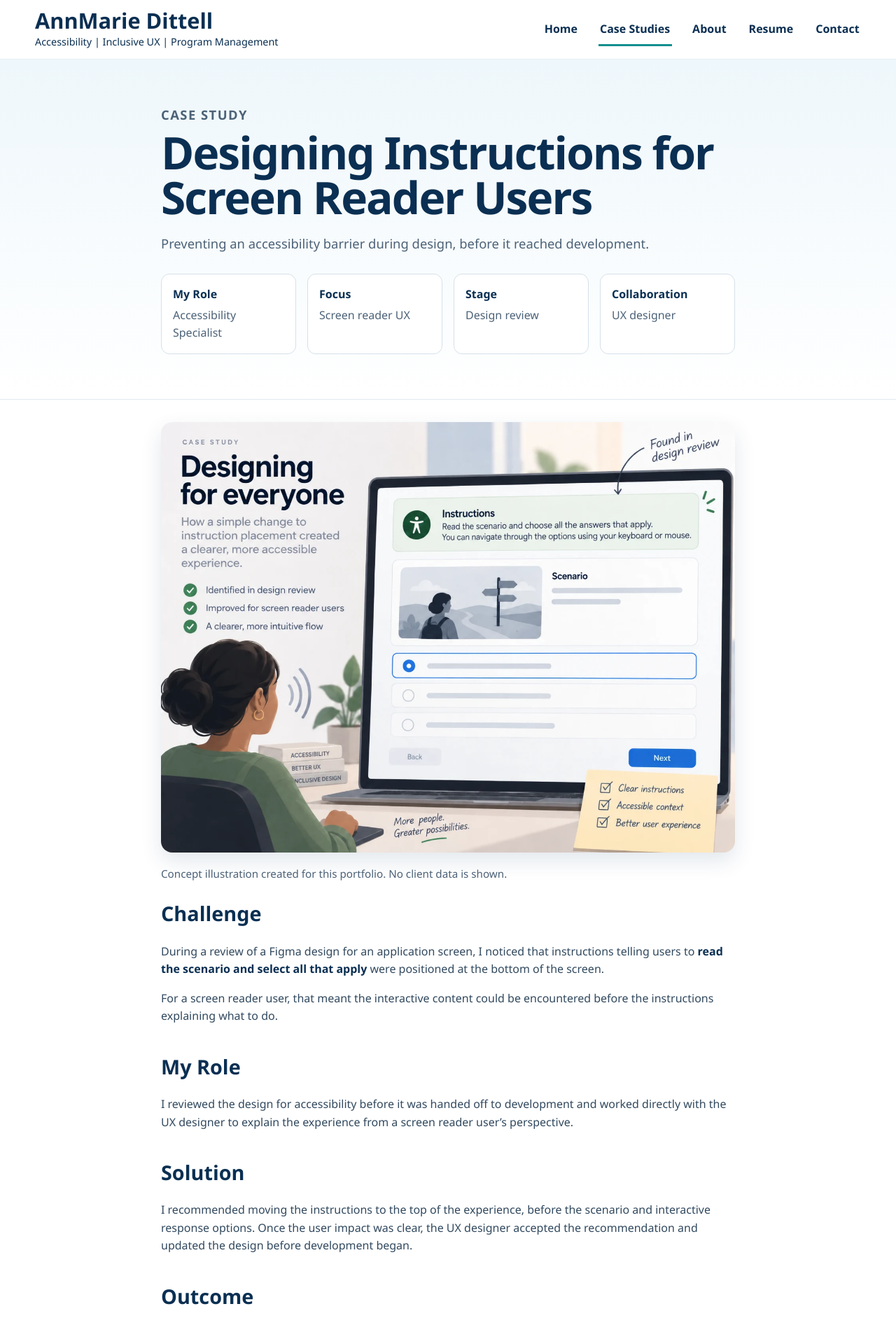
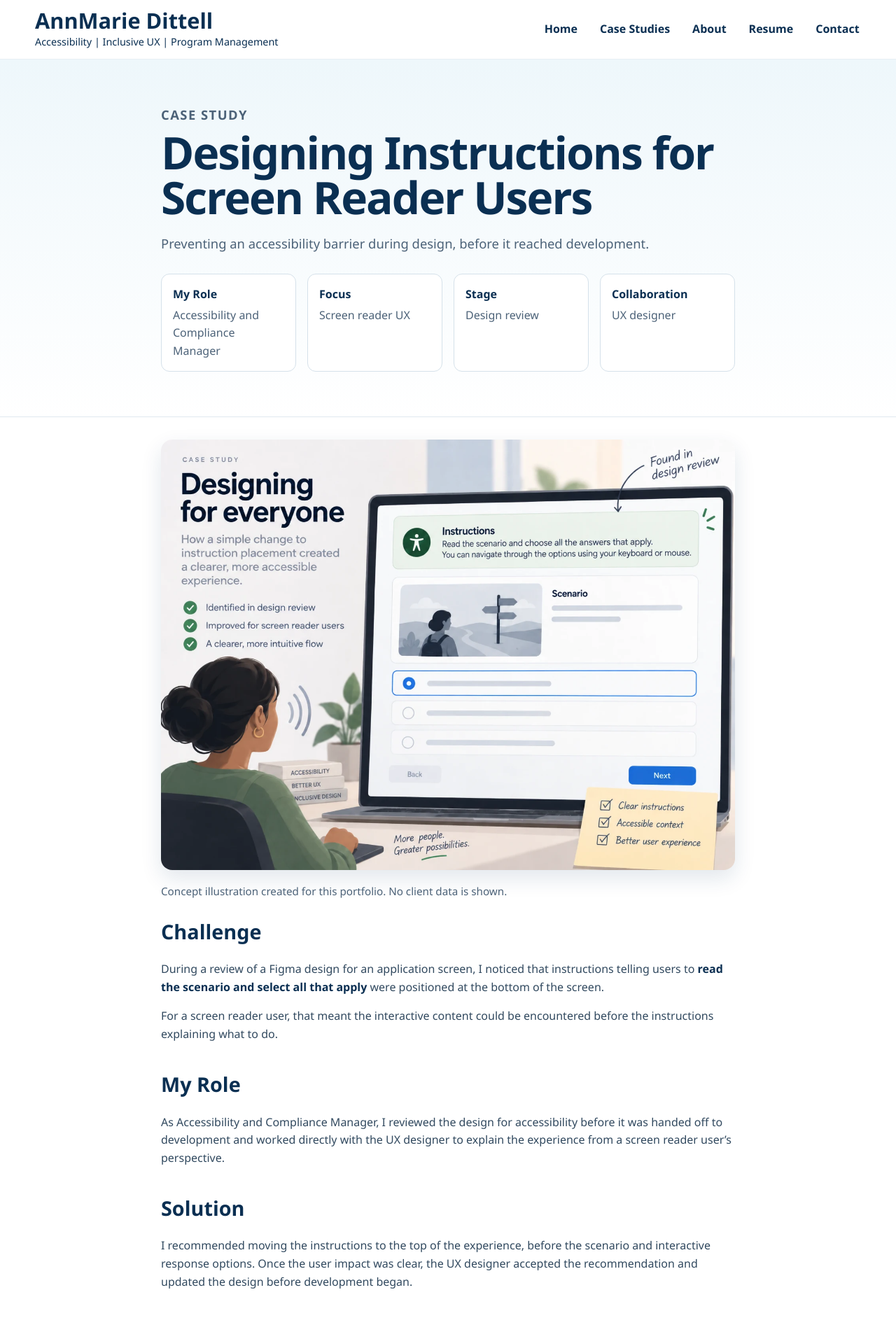
Before and after one commit to annmariedittell/annmariedittell.github.io, a website: page case-studies/instructions.html in a window 1280 px wide. Shown: the top 1883 px of the page at 70% size. Drawn offline with Linux system fonts and the light colour scheme.

Commit message:
Standardize screen reader case study metadata and navigation

```diff
--- a/case-studies/instructions.html
+++ b/case-studies/instructions.html
@@ -1,9 +1,9 @@
-<!doctype html><html lang="en"><head><meta charset="utf-8"><meta name="viewport" content="width=device-width, initial-scale=1"><title>Designing Instructions for Screen Reader Users | AnnMarie Dittell</title><link rel="stylesheet" href="../styles.css"></head><body>
-<a class="skip-link" href="#main">Skip to main content</a><header class="site-header"><div class="container header-row"><a class="brand" href="../index.html#main"><span class="brand-name">AnnMarie Dittell</span><span class="brand-tagline">Accessibility | Inclusive UX | Program Management</span></a><button class="nav-toggle" type="button" aria-expanded="false" aria-controls="site-nav">Menu</button><nav id="site-nav" class="site-nav" aria-label="Primary"><ul><li><a href="../index.html#main">Home</a></li><li><a href="index.html#main" aria-current="page">Case Studies</a></li><li><a href="../about.html#main">About</a></li><li><a href="../resume.html#main">Resume</a></li><li><a href="../index.html#contact">Contact</a></li></ul></nav></div></header>
-<main id="main"><section class="page-hero"><div class="content-narrow"><p class="eyebrow">Case Study</p><h1>Designing Instructions for Screen Reader Users</h1><p>Preventing an accessibility barrier during design, before it reached development.</p><dl class="case-meta"><div><dt>My Role</dt><dd>Accessibility Specialist</dd></div><div><dt>Focus</dt><dd>Screen reader UX</dd></div><div><dt>Stage</dt><dd>Design review</dd></div><div><dt>Collaboration</dt><dd>UX designer</dd></div></dl></div></section><figure class="case-visual content-narrow"><img src="../assets/case-instructions.webp" alt="Concept illustration showing instructions placed before a scenario and selectable answers in an application interface."><figcaption>Concept illustration created for this portfolio. No client data is shown.</figcaption></figure><article class="content-narrow prose">
+<!doctype html><html lang="en"><head><meta charset="utf-8"><meta name="viewport" content="width=device-width, initial-scale=1"><meta name="description" content="Accessibility case study by AnnMarie Dittell on identifying a screen reader UX barrier during design and resolving it before development."><title>Designing Instructions for Screen Reader Users | AnnMarie Dittell</title><link rel="stylesheet" href="../styles.css"></head><body>
+<a class="skip-link" href="#main">Skip to main content</a><header class="site-header"><div class="container header-row"><a class="brand" href="../index.html#main"><span class="brand-name">AnnMarie Dittell</span><span class="brand-tagline">Accessibility | Inclusive UX | Program Management</span></a><button class="nav-toggle" type="button" aria-expanded="false" aria-controls="site-nav">Menu</button><nav id="site-nav" class="site-nav" aria-label="Primary"><ul><li><a href="../index.html#main">Home</a></li><li><a href="index.html#main">Case Studies</a></li><li><a href="../about.html#main">About</a></li><li><a href="../resume.html#main">Resume</a></li><li><a href="../index.html#contact">Contact</a></li></ul></nav></div></header>
+<main id="main"><section class="page-hero"><div class="content-narrow"><p class="eyebrow">Case Study</p><h1>Designing Instructions for Screen Reader Users</h1><p>Preventing an accessibility barrier during design, before it reached development.</p><dl class="case-meta"><div><dt>My Role</dt><dd>Accessibility and Compliance Manager</dd></div><div><dt>Focus</dt><dd>Screen reader UX</dd></div><div><dt>Stage</dt><dd>Design review</dd></div><div><dt>Collaboration</dt><dd>UX designer</dd></div></dl></div></section><figure class="case-visual content-narrow"><img src="../assets/case-instructions.webp" alt="Concept illustration showing instructions placed before a scenario and selectable answers in an application interface."><figcaption>Concept illustration created for this portfolio. No client data is shown.</figcaption></figure><article class="content-narrow prose">
 <h2>Challenge</h2><p>During a review of a Figma design for an application screen, I noticed that instructions telling users to <strong>read the scenario and select all that apply</strong> were positioned at the bottom of the screen.</p><p>For a screen reader user, that meant the interactive content could be encountered before the instructions explaining what to do.</p>
-<h2>My Role</h2><p>I reviewed the design for accessibility before it was handed off to development and worked directly with the UX designer to explain the experience from a screen reader user’s perspective.</p>
+<h2>My Role</h2><p>As Accessibility and Compliance Manager, I reviewed the design for accessibility before it was handed off to development and worked directly with the UX designer to explain the experience from a screen reader user’s perspective.</p>
 <h2>Solution</h2><p>I recommended moving the instructions to the top of the experience, before the scenario and interactive response options. Once the user impact was clear, the UX designer accepted the recommendation and updated the design before development began.</p>
 <h2>Outcome</h2><ul><li>Reduced downstream accessibility rework</li><li>Avoided redesign and development changes later</li><li>Improved the experience for screen reader users</li><li>Supported a faster accessibility review later in the lifecycle</li></ul>
 <div class="callout"><strong>Key takeaway:</strong> Accessibility is most effective when it is incorporated into design decisions early, rather than treated as a final compliance check.</div>
-</article></main><footer class="site-footer"><div class="container footer-row"><div>© 2026 AnnMarie Dittell</div><div class="footer-links"><a href="index.html">All Case Studies</a><a href="../about.html#main">About</a></div><div class="footer-note">Designed and tested with accessibility in mind.</div></div></footer><script src="../script.js"></script></body></html>
+</article></main><footer class="site-footer"><div class="container footer-row"><div>© 2026 AnnMarie Dittell</div><div class="footer-links"><a href="index.html#main">All Case Studies</a><a href="../about.html#main">About</a><a href="../resume.html#main">Resume</a></div><div class="footer-note">Designed and tested with accessibility in mind.</div></div></footer><script src="../script.js"></script></body></html>
```
